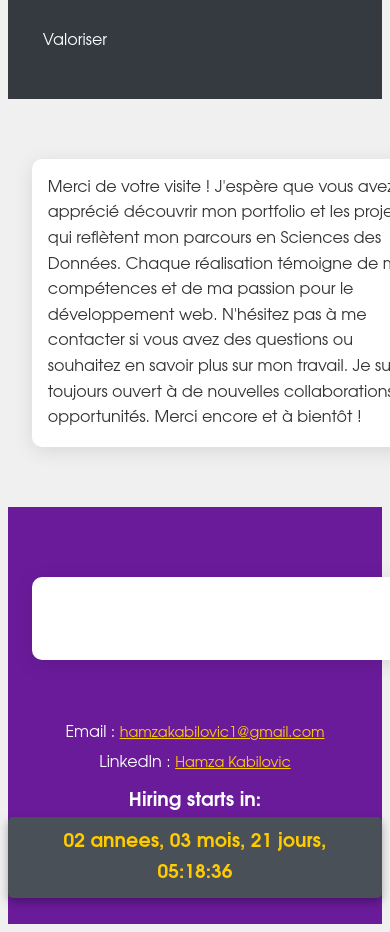
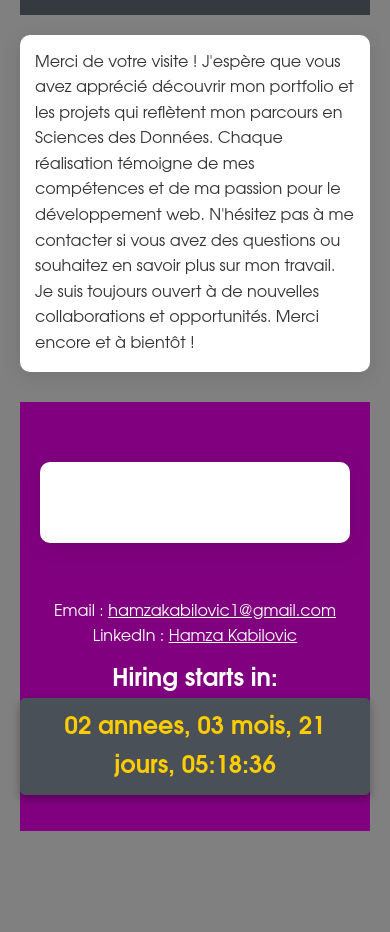
Before and after one commit to Hxxmzaa99/Hxxmzaa99.github.io, a plain HTML site: page index.html in a window 390 px wide. Shown: the part 657-1589 px from the top of the page. After the commit the page ends 1528 px from the top, so only its background shows below. Drawn offline with Linux system fonts and the light colour scheme.

Commit message:
Update index1.css

```diff
--- a/CSS/index1.css
+++ b/CSS/index1.css
@@ -1,22 +1,28 @@
-/* General Body Styles */
+/* index1.css */
+:root {
+    --primary-bg: purple;
+    --secondary-bg: #343a40;
+    --highlight-color: #ffcc00;
+    --text-color: #333;
+    --footer-text-color: #fff;
+}
+
 body {
-    display: block;
     font-family: Avantgarde, TeX Gyre Adventor, URW Gothic L, sans-serif;
     line-height: 1.6;
     padding: 20px;
-    background-color: #f0f0f0;
-    color: #333;
+    background-color: grey;
+    color: var(--text-color);
     max-width: 800px;
     margin: 0 auto;
 }
 
-/* Header Styling */
 header {
-    background: #6a1b9a;
+    background: var(--primary-bg);
     color: white;
     padding: 40px 20px;
     text-align: center;
-    border-bottom: 5px solid #6a1b9a;
+    border-bottom: 5px solid var(--primary-bg);
 }
 
 h1#TITRE1 {
@@ -24,7 +30,6 @@ h1#TITRE1 {
     font-size: 2.5em;
 }
 
-/* Paragraph Styling */
 p {
     max-width: 800px;
     margin: 20px auto;
@@ -34,19 +39,17 @@ p {
     box-shadow: 0 4px 20px rgba(0, 0, 0, 0.1);
 }
 
-/* Section Styling */
 section {
-    margin: 20px auto;
+    margin: 20px auto; /* Espace autour du cadre, centré */
 }
 
-/* Footer Styling */
 footer {
-    background: #6a1b9a;
-    color: white;
+    background: var(--primary-bg);
+    color: var(--footer-text-color);
     text-align: center;
     padding: 20px 0;
     margin-top: 30px;
-    max-width: 800px;
+    margin-bottom: 20px; /* Espace en bas */
 }
 
 footer ul {
@@ -54,22 +57,24 @@ footer ul {
     padding: 0;
 }
 
-footer li {
-    margin: 10px 0;
-}
-
 footer a {
-    color: #ffcc00;
+    color: var(--footer-text-color);
     text-decoration: underline;
 }
 
 footer a:hover {
-    color: #ffcc33;
+    color: var(--highlight-color);
 }
 
-/* Countdown Timer */
+.container {
+    max-width: 800px;
+    margin: 0 auto;
+    padding: 20px;
+    border-radius: 10px;
+}
+
 #countdown {
-    font-size: 1.2rem;
+    font-size: 1.5em;
     font-weight: bold;
     margin-top: 10px;
 }
@@ -78,22 +83,20 @@ footer a:hover {
     display: inline-block;
     padding: 10px 20px;
     background: #495057;
-    color: #ffcc00;
+    color: var(--highlight-color);
     border-radius: 5px;
     box-shadow: 0 4px 10px rgba(0, 0, 0, 0.3);
     transition: background 0.3s;
 }
 
 #countdown-timer:hover {
-    background: #ffcc00;
+    background: var(--highlight-color);
     color: #343a40;
 }
 
-/* Navigation Bar */
 .Navigation {
-    background: #343a40;
+    background: var(--secondary-bg);
     padding: 5% 0;
-    max-width: 100%;
 }
 
 .Navigation ul {
@@ -120,64 +123,13 @@ footer a:hover {
     transform: scale(1.1);
 }
 
-/* ----------- MEDIA QUERIES FOR MOBILE ----------- */
-@media (max-width: 768px) {
-    body {
-        padding: 2%;
-        max-width: 100%; /* Ensure full width on smaller screens */
-    }
-
-    header {
-        padding: 3% 5%; /* Adjust padding for smaller screens */
-        text-align: center;
-    }
-
+/* Media Queries */
+@media (max-width: 600px) {
     h1#TITRE1 {
-        font-size: 2rem; /* Reduce font size on mobile */
-    }
-
-    p {
-        width: 100%;
-        margin: 1em auto;
-        padding: 1em;
-    }
-
-    section {
-        padding: 1.5em;
-        width: 100%; /* Ensure full width on mobile */
-    }
-
-    /* Navigation - Adjusting for mobile */
-    .Navigation ul {
-        flex-direction: column;
+        font-size: 2em;
     }
 
     .Navigation li {
-        margin: 5px 0; /* Add spacing between nav items */
-    }
-
-    .Navigation a {
-        display: block;
-        padding: 10px;
-        font-size: 1rem;
-    }
-
-    /* Footer Adjustments for Mobile */
-    footer {
-        padding: 10px 0;
-        margin-top: 10px;
-    }
-
-    footer ul {
-        padding: 0;
-        text-align: center;
-    }
-
-    footer li {
-        margin: 5px 0;
-    }
-
-    footer a {
-        font-size: 0.9rem; /* Reduce font size for mobile */
+        margin: 0 10px;
     }
 }
```
